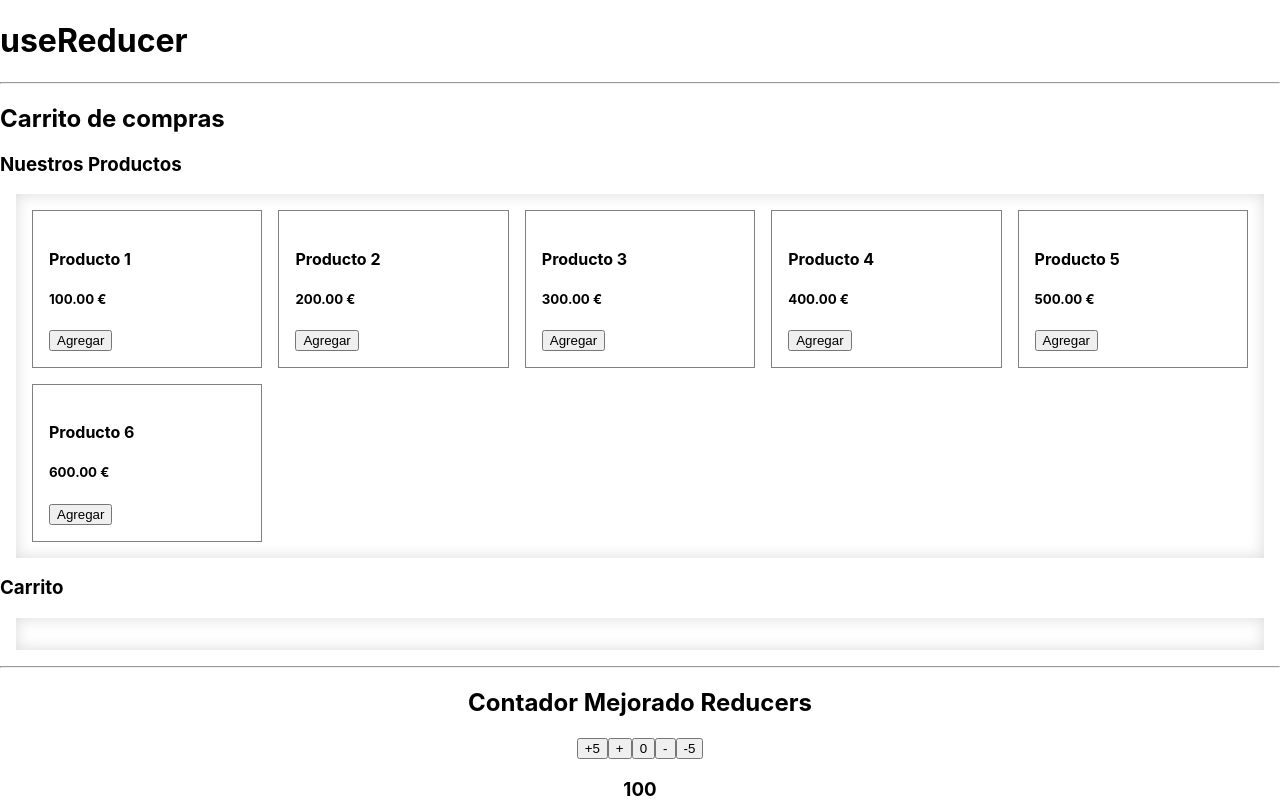
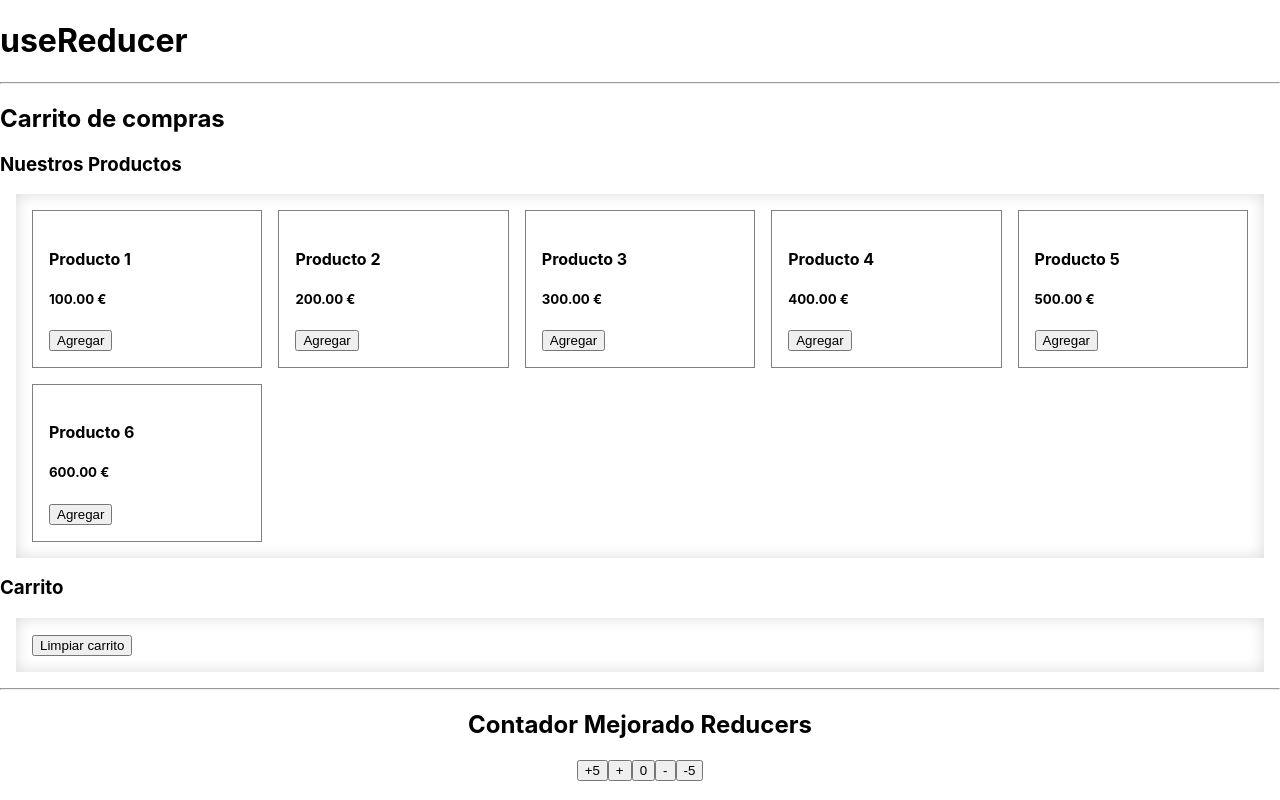
Before and after one commit to Dachi90/Curso-React-JonMircha, a React (Create React App) app in the folder react-reducers/: page / in a window 1280 px wide. Shown: the top 800 px of the page. Built offline with nearby package versions, Linux system fonts and the light colour scheme.

Commit message:
89. Carrito de Compras con Reducers ( 3 / 5 )

```diff
--- /dev/null
+++ b/react-reducers/src/components/CartItem.js
@@ -0,0 +1,13 @@
+const CartItem = ({ data, delFromCart }) => {
+  let { id, name, price } = data;
+  return (
+    <div style={{ borderBottom: "thin solid gray" }}>
+      <h4>{name}</h4>
+      <h5>{price}.00€</h5>
+      <button>Eliminar Uno</button>
+      <button>Eliminar Todos</button>
+    </div>
+  );
+};
+
+export default CartItem;
--- a/react-reducers/src/components/ShoppingCart.js
+++ b/react-reducers/src/components/ShoppingCart.js
@@ -1,5 +1,7 @@
 import { useReducer } from "react";
+import { TYPES } from "../actions/shoppingActions";
 import { shoppingInitialState, shoppingReducer } from "../reducers/shoppingReducers";
+import CartItem from "./CartItem";
 import ProductItem from "./ProductItem";
 
 const ShoppingCart = () => {
@@ -7,7 +9,8 @@ const ShoppingCart = () => {
   const { products, cart } = state;
 
   const addToCart = (id) => {
-    console.log(id);
+    //console.log(id);
+    dispatch({ type: TYPES.ADD_TO_CART, payload: id });
   };
 
   const delFromCart = () => {};
@@ -24,7 +27,12 @@ const ShoppingCart = () => {
         ))}
       </article>
       <h3>Carrito</h3>
-      <article className="box"></article>
+      <article className="box">
+        <button onClick={clearCart}>Limpiar carrito</button>
+        {cart.map((item, index) => (
+          <CartItem key={index} data={item} delFromCart={delFromCart} />
+        ))}
+      </article>
     </div>
   );
 };
--- a/react-reducers/src/reducers/shoppingReducers.js
+++ b/react-reducers/src/reducers/shoppingReducers.js
@@ -15,6 +15,13 @@ export const shoppingInitialState = {
 export function shoppingReducer(state, action) {
   switch (action.type) {
     case TYPES.ADD_TO_CART: {
+      let newItem = state.products.find((product) => product.id === action.payload);
+      //console.log(newItem);
+
+      return {
+        ...state,
+        cart: [...state.cart, newItem],
+      };
     }
     case TYPES.REMOVE_ONE_FROM_CART: {
     }
```
